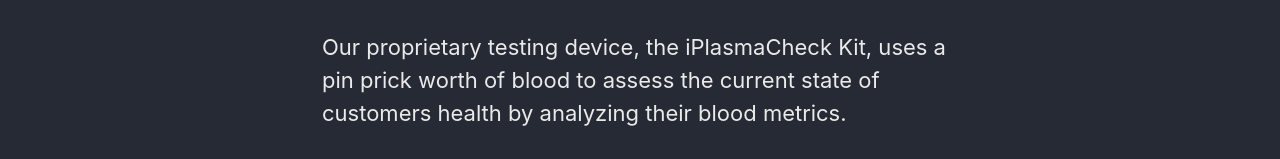
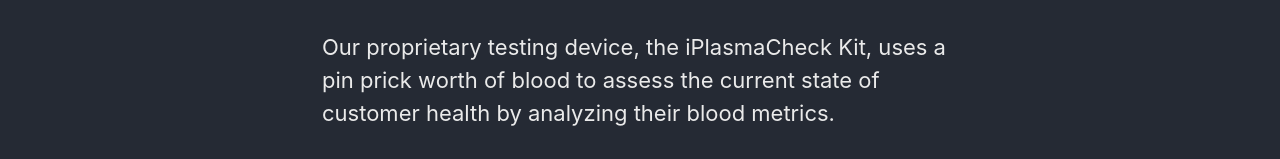
Before and after one commit to sarahuntley95/sarahuntley95.github.io, a Jekyll site: the page built from _posts/2019-02-09-group-business-proposal.md, in a window 1280 px wide and 1400 px high. Shown: the part 481-640 px from the top of the window. Built offline with Jekyll 4.4.1, drawn with Linux system fonts in a browser that asks for light colours; cached includes are drawn as plain includes; nearby versions of some CDN libraries; some of the changed text lies outside the part shown; grey boxes are pictures that could not be loaded.

Commit message:
update project post

```diff
--- a/_posts/2019-02-09-group-business-proposal.md
+++ b/_posts/2019-02-09-group-business-proposal.md
@@ -11,7 +11,7 @@
 The requirement for this project was to create a new or improved venture or product using analytics and create a pitch including tech and financial details.
 
 Our proprietary testing device, the iPlasmaCheck Kit, uses a pin prick worth of blood to assess the
-current state of customers health by analyzing their blood metrics.
+current state of customer health by analyzing their blood metrics.
 
 
 <iframe width="560" height="315" src="https://www.youtube.com/embed/YnGTuN7Z6Bk" frameborder="0" allow="accelerometer; autoplay; encrypted-media; gyroscope; picture-in-picture" allowfullscreen></iframe>
```
Also changed, not shown: other parts of _posts/2019-02-09-group-business-proposal.md (+1 -1 lines).
